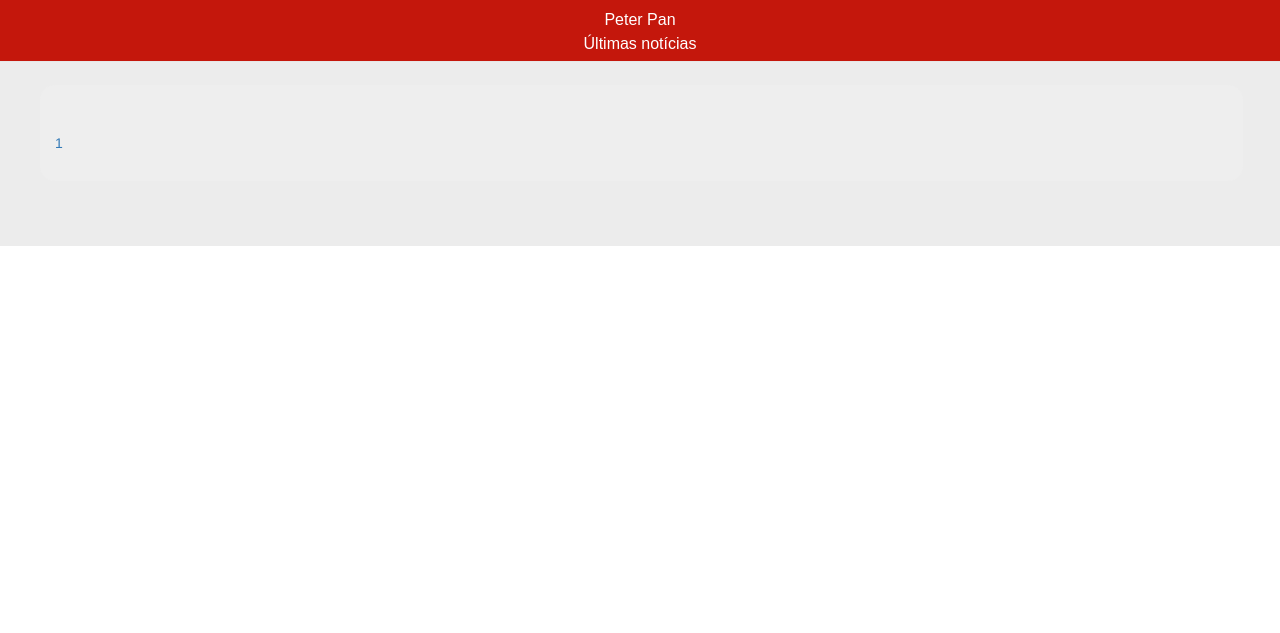
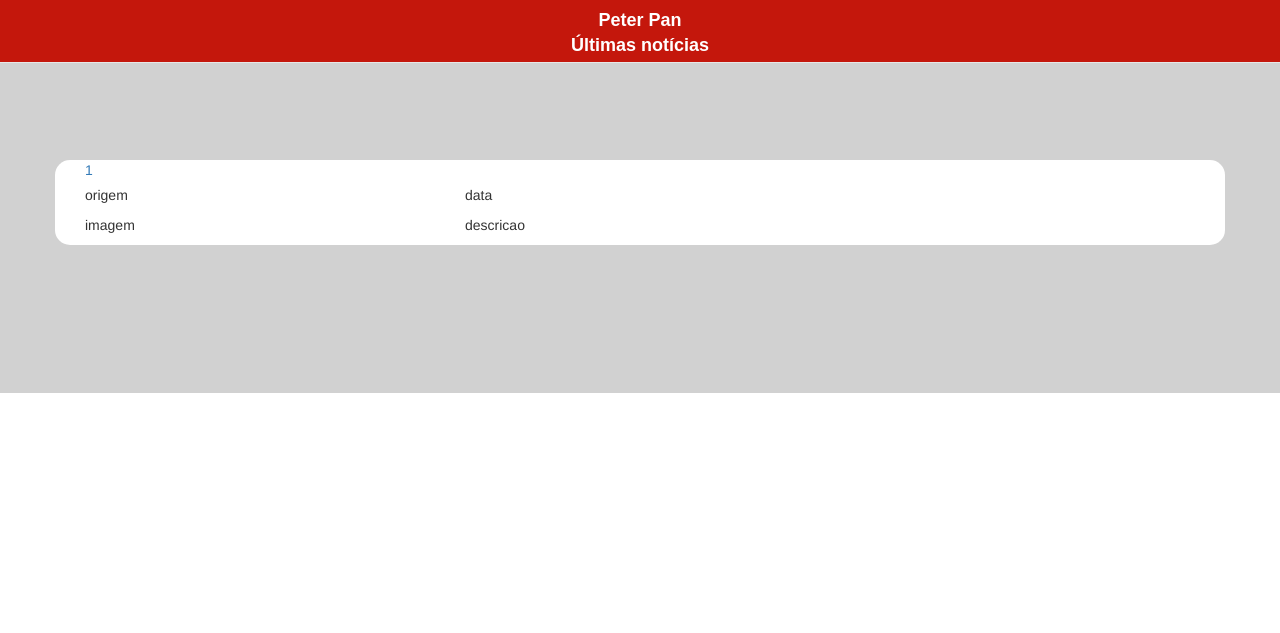
Before and after one commit to Dayof/peterpan, a Flask app: template peterpan/templates/links_list.html in a window 1280 px wide. Shown: the top 633 px of the page. Run offline with Flask 2, Linux system fonts and the light colour scheme; the template is opened without the code that fills it: most values are stand-ins (such as "Sample title", 1, 10 or a date in 2020); some libraries are stand-ins or nearby versions.

Commit message:
More front end stuff

```diff
--- a/peterpan/static/public/main.min.css
+++ b/peterpan/static/public/main.min.css
@@ -1 +1 @@
-.navbar{background-color:#c4170c!important;color:#fff;font-family:Arial;text-align:center}.navbar-fixed-top{font-size:16px;line-height:14px;padding-top:1%;border-bottom-color:#000}.navbar-fixed-bottom{font-size:11px;padding-top:.5%;width:100%}.jumbotron{border-radius:15px;width:97%}
+.navbar{background-color:#c4170c!important;color:#fff;font-family:Arial;text-align:center}.navbar-fixed-top{font-size:18px;line-height:82%;padding-top:1%;border-bottom-color:#000;font-weight:700}.navbar-fixed-bottom{font-size:11px;padding-top:.5%;width:100%}.container{background-color:#fff;border-radius:15px;width:90%;margin-left:5%;margin-top:0;margin-bottom:3%}ul{padding-left:0;list-style-type:none}.page-background{background-color:#d1d1d1}.news-title{margin-bottom:5px}
--- a/peterpan/static/sass/_global.scss
+++ b/peterpan/static/sass/_global.scss
@@ -1,5 +1,5 @@
 .navbar {
-    background-color: #c4170c;
+    background-color: rgb(196, 23, 12) !important;
     color: white;
     font-family: Arial;
     text-align: center;
@@ -16,13 +16,33 @@
     padding-top: 0.5%;
     width: 100%;
 }
-.jumbotron {
+.container {
     background-color: white;
     border-radius: 15px;
     width: 90%;
     margin-left: 5%;
+    margin-top: 0%;
+    margin-bottom: 3%;
 }
 ul {
     padding-left: 0;
     list-style-type: none;
 }
+.page-background {
+    background-color: rgb(209, 209, 209);
+}
+.news-title {
+    margin-bottom:5px;
+}
+
+.news-origin {
+
+}
+
+.news-date {
+
+}
+
+.news-desc {
+
+}
--- a/peterpan/templates/home.html
+++ b/peterpan/templates/home.html
@@ -19,25 +19,25 @@
           </div>
         </div>
       </div>
-      <div style="background-color:#ececec">
+      <div class="page-background">
         <div class="container-fluid">
-          <p style="padding-top:6%"></p>
+          <p style="padding-top:12%"></p>
         </div>
-        <div class="content" >
+        <div class="content">
           {% block body %}{% endblock %}
         </div>
         <div class="container-fluid">
-          <p style="padding-bottom:2%"></p>
+          <p style="padding-bottom:8%"></p>
         </div>
       </div>
       <div class="footer" >
        <footer>
           <div class="navbar navbar-inverse navbar-fixed-bottom">
-            <div class="container" style="width: 100%">
+            <!-- <div class="container" style="width: 100%"> -->
               <div class="navbar-header" style="width: 100%">
               Desenvolvido por: Dayanne Fernandes, Gabriel Naves, Ícaro Mota e Jéssica Souza
               </div>
-            </div>
+            <!-- </div> -->
           </div>
         </footer>
       </div>
--- a/peterpan/templates/links_list.html
+++ b/peterpan/templates/links_list.html
@@ -3,9 +3,21 @@
   <div class="mid-content">
 	<ul>
 		{% for d in content %}
-			<div class="jumbotron">
-        <div class="col-xs-12">
+			<div class="container container-fluid">
+        <div class="col-xs-12 news-title">
           <a href={{d[1]}}>{{d[0]}}</a>
+        </div>
+        <div class="col-xs-4">
+          <p>origem</p>
+        </div>
+        <div class="col-xs-8">
+          <p>data</p>
+        </div>
+        <div class="col-xs-4">
+          <p>imagem</p>
+        </div>
+        <div class="col-xs-8">
+          <p>descricao</p>
         </div>
       </div>
 		{% endfor %}
```
Also changed, not shown: peterpan/static/public/main.css (+27 -6 lines).
